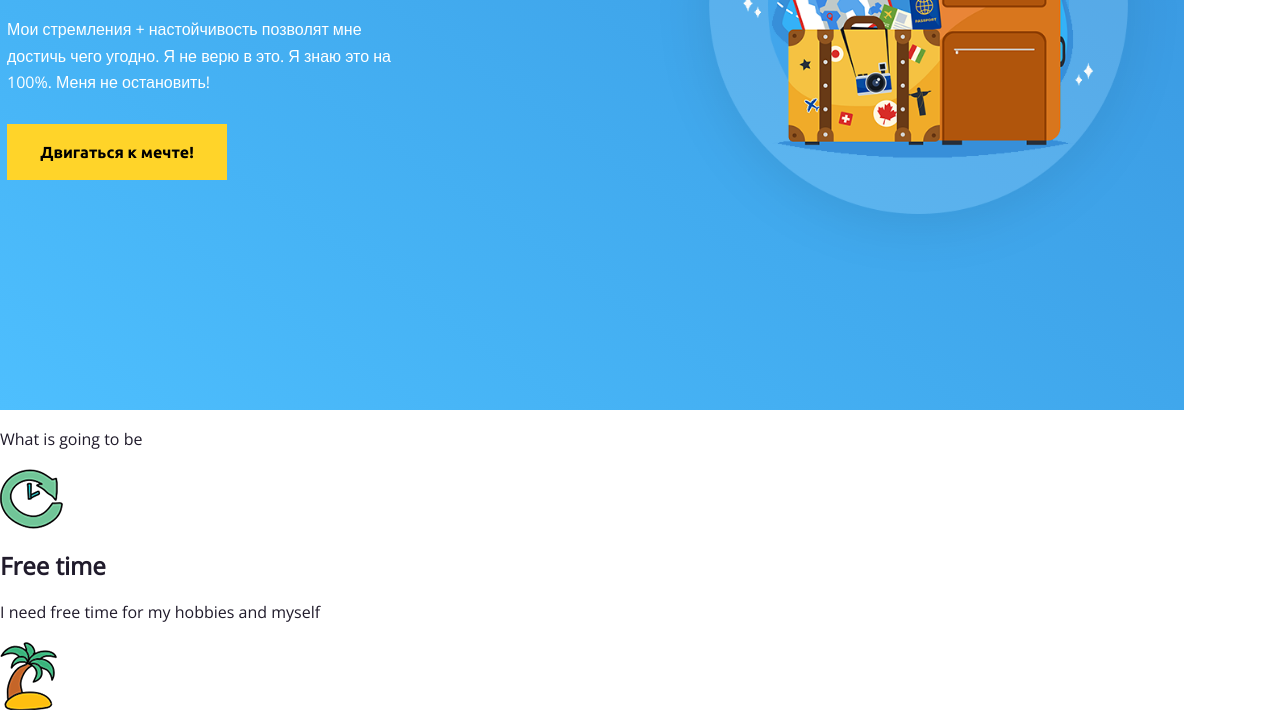
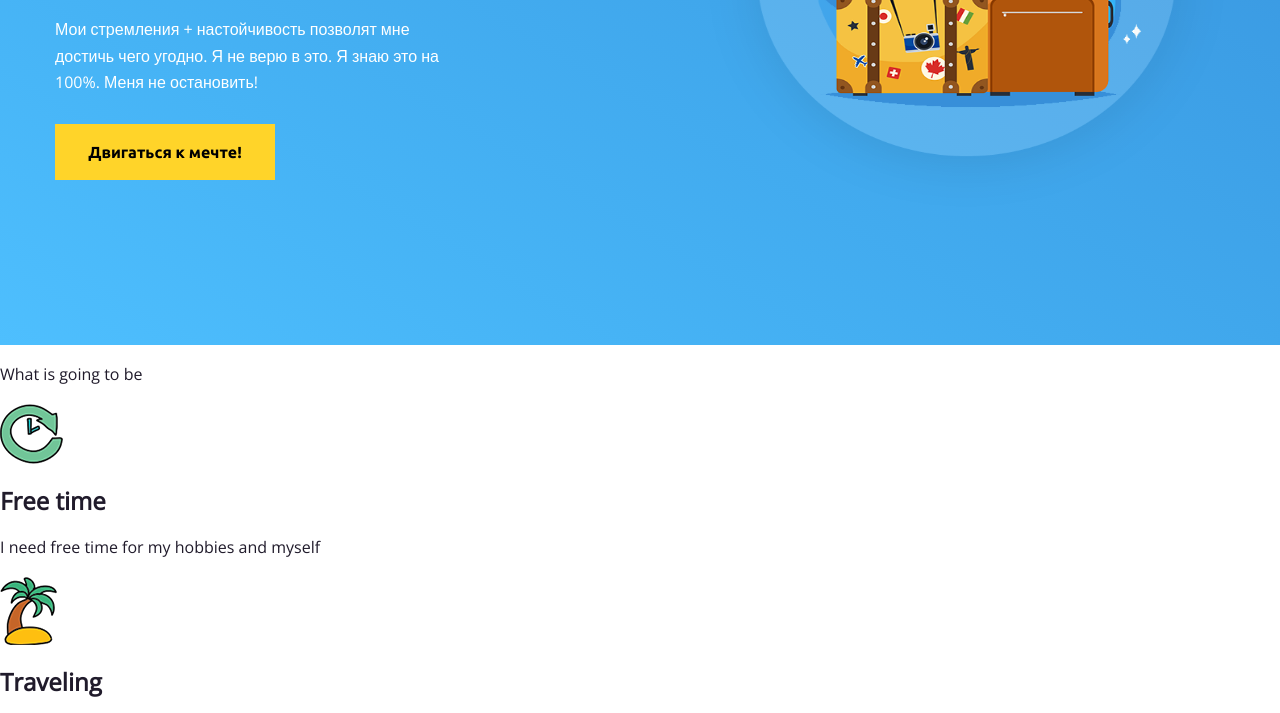
Before and after one commit to EiraBell/site, a website built with webpack: page app/index.html in a window 1280 px wide. Shown: the part 411-1124 px from the top of the page. Built offline with nearby package versions, Linux system fonts and the light colour scheme.

Commit message:
Removed width in .site-header

```diff
--- a/app/assets/styles/base/_global.css
+++ b/app/assets/styles/base/_global.css
@@ -1,3 +1,7 @@
+* {
+    box-sizing: border-box;
+}
+
 body {
     font-family: 'Open Sans', sans-serif;
     color: #201b2b;
--- a/app/assets/styles/modules/_site-header.css
+++ b/app/assets/styles/modules/_site-header.css
@@ -1,10 +1,9 @@
 .site-header {
     background-image: linear-gradient(to right top, #4ebffe, #46b3f5, #40a7ec, #3b9be3, #378fd9);
-    width: 74rem;
     padding-top: 3.75rem;
     padding-bottom: 8.623em;
     color: #fff;
-   }
+}
 
 .container {
     width: 73.125rem;
@@ -26,6 +25,7 @@
     font-weight: 900;
     letter-spacing: 1px;
 }
+
 .site-header__title span {
     font-size: 3.6875rem;
 }
```
